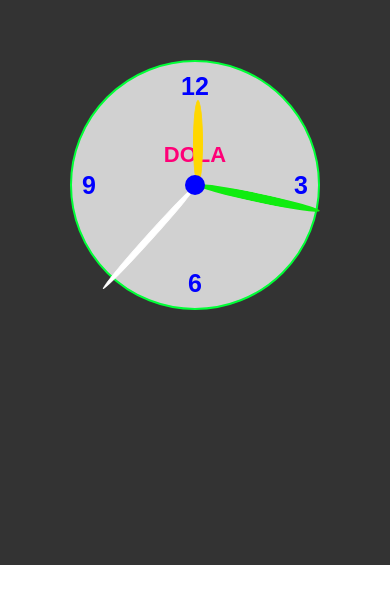
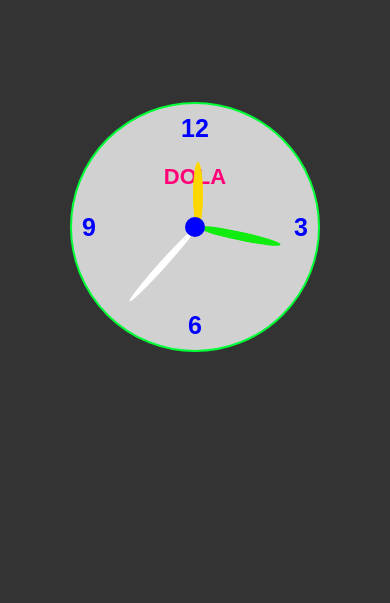
Before and after one commit to AdelMuhammad7/clock, a plain HTML site: page index.html in a window 390 px wide. Shown: the part 195-798 px from the top of the page. Drawn offline with Linux system fonts and the light colour scheme.

Commit message:
make responsive for mobile

```diff
--- a/style.css
+++ b/style.css
@@ -116,11 +116,23 @@
 
 @media (max-width: 400px) {
     .container {
-        height: 90vh;
+        height: 100vh;
         overflow: hidden;
     }
     .container .clock {
         width: 250px;
         height: 250px;
     }
+    .container .clock b {
+        top: 60px;
+    }
+    .sec {
+        height: 100px;
+    }
+    .min {
+        height: 85px;
+    }
+    .hour {
+        height: 65px;
+    }
 }
```
